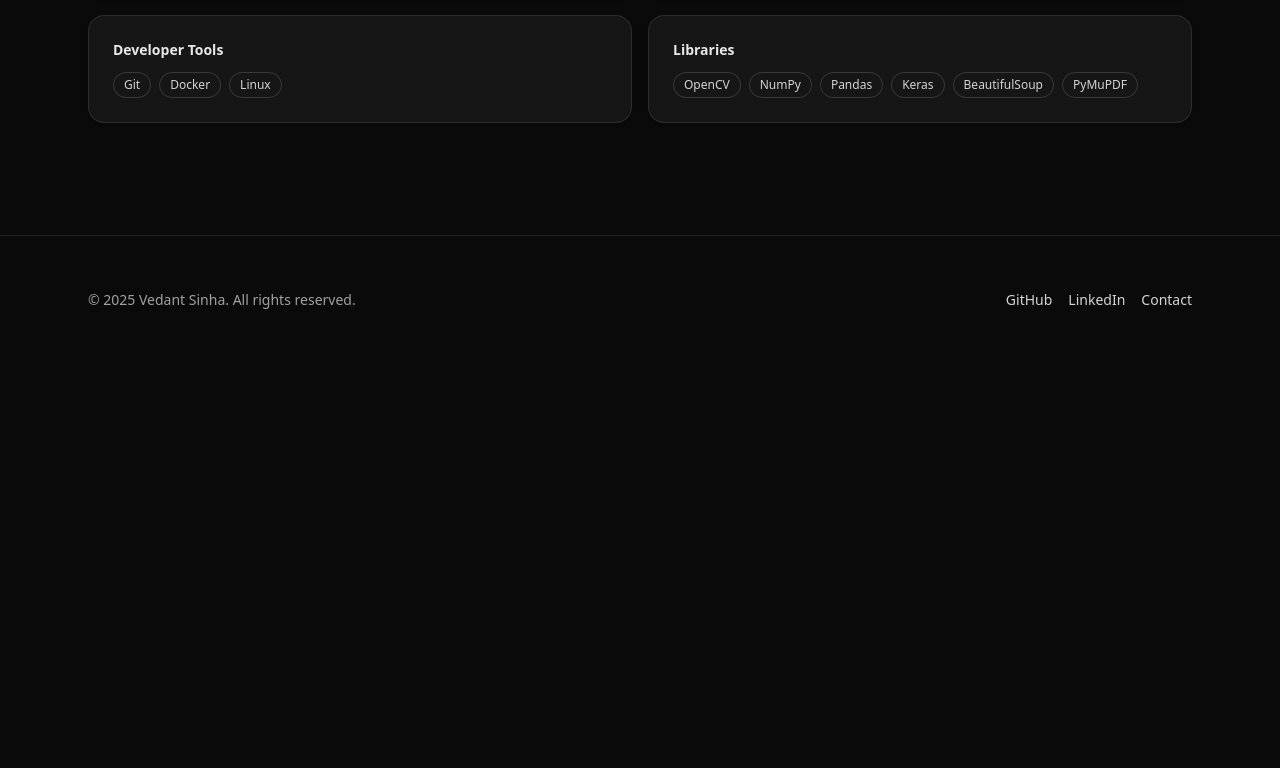
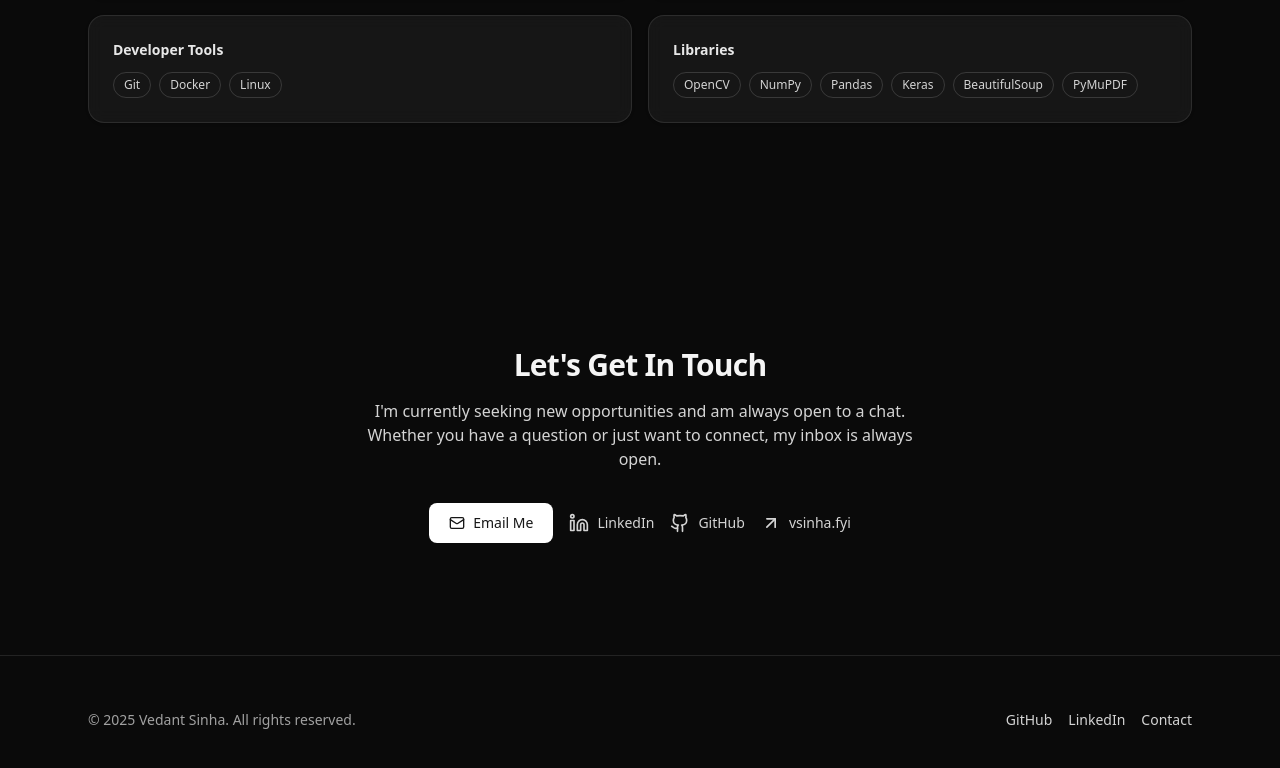
Before and after one commit to vedantsinha3/PersonalWebsite, a React (Vite) app: page / in a window 1280 px wide. Shown: the part 5292-6060 px from the top of the page. Before the commit the page ends 5656 px from the top, so only its background shows below. Built offline with nearby package versions, Linux system fonts and the light colour scheme.

Commit message:
Contact added

```diff
--- a/src/App.tsx
+++ b/src/App.tsx
@@ -7,7 +7,7 @@ import Projects from './components/Projects.tsx'
 import Timeline from './components/Timeline.tsx'
 import Education from './components/Education.tsx'
 import Skills from './components/Skills.tsx'
-// import Contact from './components/Contact.tsx'
+import Contact from './components/Contact.tsx'
 import Footer from './components/Footer.tsx'
 
 function App() {
@@ -19,11 +19,11 @@ function App() {
         <About />
         <Experience />
         <Projects />
-        {/* <Diagrams /> */}
+        {/* <Diagrams />   */}
         <Timeline />
         <Education />
         <Skills />
-        {/* <Contact /> */}
+        <Contact />
       </main>
       <Footer />
     </div>
--- a/src/components/Contact.tsx
+++ b/src/components/Contact.tsx
@@ -1,25 +1,54 @@
-// function Contact() {
-//   return (
-//     <section id="contact" className="section">
-//       <div className="container grid gap-6 md:grid-cols-2">
-//         <div>
-//           <h2 className="text-2xl md:text-3xl font-semibold tracking-tight">Contact</h2>
-//           <p className="mt-4 text-neutral-300">
-//             Email me at{' '}
-//             <a className="underline underline-offset-4" href="mailto:vedantsinha3@gmail.com">vedantsinha3@gmail.com</a>
-//             {' '}or connect on{' '}
-//             <a className="underline underline-offset-4" href="https://www.linkedin.com/in/vedantsinha3" target="_blank">LinkedIn</a>.
-//           </p>
-//         </div>
-//         <div className="card p-6 grid gap-3">
-//           <a href="mailto:vedantsinha3@gmail.com" className="rounded-lg bg-white text-neutral-900 px-4 py-2 text-sm font-medium w-fit">Email Me</a>
-//           <a href="https://vsinha.fyi" target="_blank" className="text-sm text-neutral-300 hover:text-white">vsinha.fyi</a>
-//           <a href="https://github.com/vedantsinha3" target="_blank" className="text-sm text-neutral-300 hover:text-white">GitHub</a>
-//           <a href="https://www.linkedin.com/in/vedantsinha3" target="_blank" className="text-sm text-neutral-300 hover:text-white">LinkedIn</a>
-//         </div>
-//       </div>
-//     </section>
-//   )
-// }
+import { Mail, Github, Linkedin, ArrowUpRight } from 'lucide-react'
 
-// export default Contact
+function Contact() {
+  return (
+    <section id="contact" className="section text-center">
+      <div className="container">
+        <h2 className="text-2xl md:text-3xl font-semibold tracking-tight">Let's Get In Touch</h2>
+        <p className="mt-4 max-w-xl mx-auto text-neutral-300">
+          I'm currently seeking new opportunities and am always open to a chat. Whether you have a question or just want to connect, my inbox is always open.
+        </p>
+
+        {/* Social Links & Email */}
+        <div className="mt-8 flex flex-wrap justify-center items-center gap-4">
+          <a
+            href="mailto:vedantsinha3@gmail.com"
+            className="flex items-center justify-center rounded-lg bg-white text-neutral-900 px-5 py-2.5 text-sm font-medium transition hover:bg-neutral-200"
+          >
+            <Mail className="h-4 w-4 mr-2" />
+            Email Me
+          </a>
+          <a
+            href="https://www.linkedin.com/in/vedantsinha3"
+            target="_blank"
+            rel="noopener noreferrer"
+            className="flex items-center text-sm text-neutral-300 transition hover:text-white"
+          >
+            <Linkedin className="h-5 w-5 mr-2" />
+            LinkedIn
+          </a>
+          <a
+            href="https://github.com/vedantsinha3"
+            target="_blank"
+            rel="noopener noreferrer"
+            className="flex items-center text-sm text-neutral-300 transition hover:text-white"
+          >
+            <Github className="h-5 w-5 mr-2" />
+            GitHub
+          </a>
+          <a
+            href="https://vsinha.fyi"
+            target="_blank"
+            rel="noopener noreferrer"
+            className="flex items-center text-sm text-neutral-300 transition hover:text-white"
+          >
+            <ArrowUpRight className="h-5 w-5 mr-2" />
+            vsinha.fyi
+          </a>
+        </div>
+      </div>
+    </section>
+  )
+}
+
+export default Contact
```
Also changed, not shown: src/components/Diagrams.tsx (+159 -159 lines).
